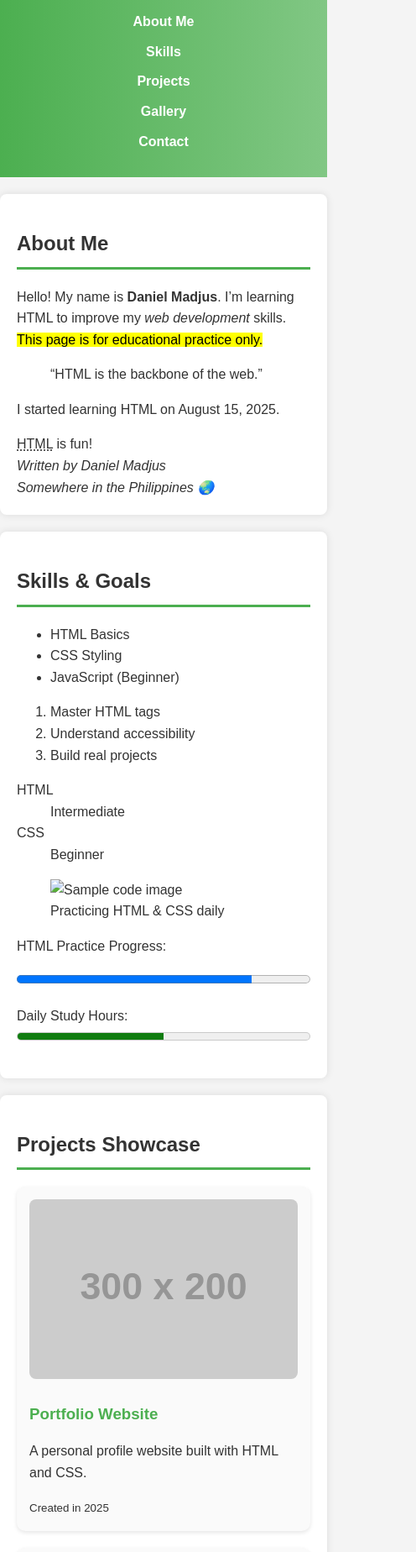
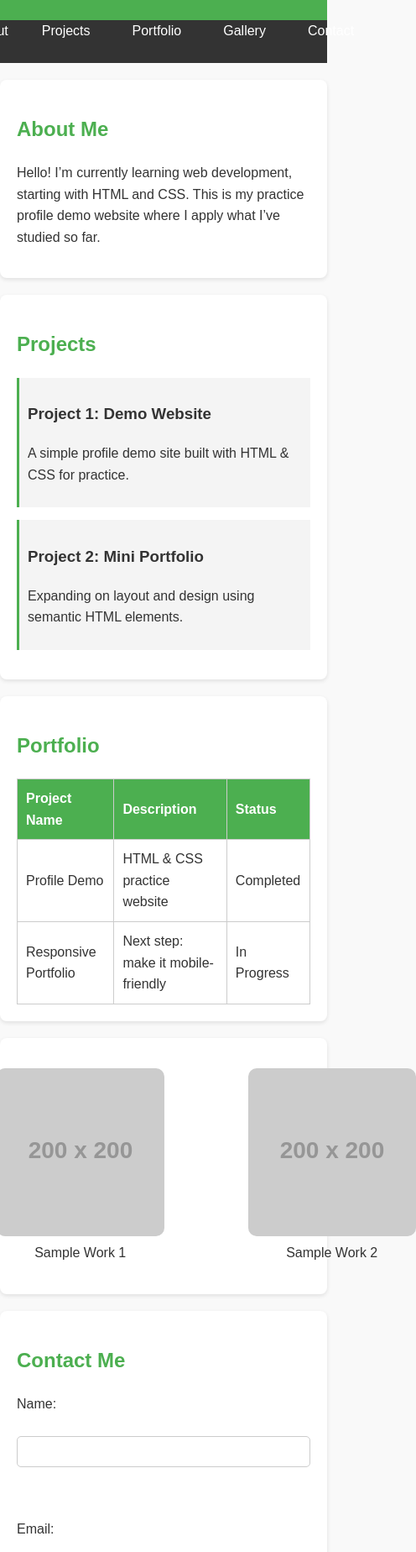
Before and after one commit to cmdanx404/Frontend-Practice, a plain HTML site: page index.html in a window 390 px wide. Shown: the part 152-2000 px from the top of the page at 84% size, 496 px wide, since content can reach past the window. Drawn offline with Linux system fonts and the light colour scheme; placeholder pictures from the web are drawn by us.

Commit message:
Add files via upload

```diff
--- a/index.html
+++ b/index.html
@@ -3,182 +3,106 @@
 <head>
     <meta charset="UTF-8">
     <meta name="viewport" content="width=device-width, initial-scale=1.0">
-    <meta name="description" content="My Personal Learning Portfolio for HTML practice">
-    <title>Daniel's Learning Portfolio</title>
+    <title>My Profile Demo</title>
     <link rel="stylesheet" href="style.css">
 </head>
 <body>
+    <!-- Header Section -->
+    <header>
+        <h1>Welcome to My Profile</h1>
+        <p>A practice portfolio website using HTML & CSS</p>
+    </header>
 
-<header class="site-header">
-    <h1>Daniel's Learning Portfolio</h1>
-    <nav class="navbar" aria-label="Main Navigation">
-        <a href="#about">About Me</a>
-        <a href="#skills">Skills</a>
-        <a href="#projects">Projects</a>
-        <a href="#gallery">Gallery</a>
-        <a href="#contact">Contact</a>
+    <!-- Navigation -->
+    <nav>
+        <ul>
+            <li><a href="#about">About Me</a></li>
+            <li><a href="#projects">Projects</a></li>
+            <li><a href="#portfolio">Portfolio</a></li>
+            <li><a href="#gallery">Gallery</a></li>
+            <li><a href="#contact">Contact</a></li>
+        </ul>
     </nav>
-</header>
 
-<main>
     <!-- About Me Section -->
-    <section id="about" class="content-section">
+    <section id="about">
         <h2>About Me</h2>
-        <p>Hello! My name is <strong>Daniel Madjus</strong>. I’m learning HTML to improve my <em>web development</em> skills.
-           <mark>This page is for educational practice only.</mark></p>
-        <blockquote cite="https://developer.mozilla.org">
-            “HTML is the backbone of the web.”
-        </blockquote>
-        <p>I started learning HTML on <time datetime="2025-08-15">August 15, 2025</time>.</p>
-        <abbr title="HyperText Markup Language">HTML</abbr> is fun!
-        <address>
-            Written by Daniel Madjus <br>
-            Somewhere in the Philippines 🌏
-        </address>
-    </section>
-
-    <!-- Skills Section -->
-    <section id="skills" class="content-section">
-        <h2>Skills & Goals</h2>
-        <ul>
-            <li>HTML Basics</li>
-            <li>CSS Styling</li>
-            <li>JavaScript (Beginner)</li>
-        </ul>
-        <ol>
-            <li>Master HTML tags</li>
-            <li>Understand accessibility</li>
-            <li>Build real projects</li>
-        </ol>
-        <dl>
-            <dt>HTML</dt><dd>Intermediate</dd>
-            <dt>CSS</dt><dd>Beginner</dd>
-        </dl>
-
-        <figure>
-            <img src="assets/images/code-sample.png" alt="Sample code image">
-            <figcaption>Practicing HTML & CSS daily</figcaption>
-        </figure>
-
-        <p>HTML Practice Progress:</p>
-        <progress value="80" max="100">80%</progress>
-        <p>Daily Study Hours: <meter value="2.5" min="0" max="5">2.5 hours</meter></p>
+        <p>Hello! I’m currently learning web development, starting with HTML and CSS.
+           This is my practice profile demo website where I apply what I’ve studied so far.</p>
     </section>
 
     <!-- Projects Section -->
-    <section id="projects" class="content-section">
-        <h2>Projects Showcase</h2>
-        <div class="projects">
-            <article class="project-card">
-                <img src="https://via.placeholder.com/300x200" alt="Project 1">
-                <h3>Portfolio Website</h3>
-                <p>A personal profile website built with HTML and CSS.</p>
-                <footer><small>Created in 2025</small></footer>
-            </article>
-            <article class="project-card">
-                <img src="https://via.placeholder.com/300x200" alt="Project 2">
-                <h3>Quiz App (Python)</h3>
-                <p>A Python quiz app with multiple-choice questions and a timer.</p>
-            </article>
-            <article class="project-card">
-                <img src="https://via.placeholder.com/300x200" alt="Project 3">
-                <h3>To-Do List (FastAPI)</h3>
-                <p>A task manager built with FastAPI backend and HTML front-end.</p>
-            </article>
-        </div>
+    <section id="projects">
+        <h2>Projects</h2>
+        <article>
+            <h3>Project 1: Demo Website</h3>
+            <p>A simple profile demo site built with HTML & CSS for practice.</p>
+        </article>
+        <article>
+            <h3>Project 2: Mini Portfolio</h3>
+            <p>Expanding on layout and design using semantic HTML elements.</p>
+        </article>
+    </section>
+
+    <!-- Portfolio Section -->
+    <section id="portfolio">
+        <h2>Portfolio</h2>
+        <table>
+            <thead>
+                <tr>
+                    <th>Project Name</th>
+                    <th>Description</th>
+                    <th>Status</th>
+                </tr>
+            </thead>
+            <tbody>
+                <tr>
+                    <td>Profile Demo</td>
+                    <td>HTML & CSS practice website</td>
+                    <td>Completed</td>
+                </tr>
+                <tr>
+                    <td>Responsive Portfolio</td>
+                    <td>Next step: make it mobile-friendly</td>
+                    <td>In Progress</td>
+                </tr>
+            </tbody>
+        </table>
     </section>
 
     <!-- Gallery Section -->
-    <section id="gallery" class="content-section">
+    <section id="gallery">
         <h2>Gallery</h2>
         <figure>
-            <img src="https://via.placeholder.com/400x250" alt="Placeholder profile picture">
-            <figcaption>My placeholder profile picture</figcaption>
+            <img src="https://via.placeholder.com/200" alt="Sample image">
+            <figcaption>Sample Work 1</figcaption>
         </figure>
-        <video width="100%" controls>
-            <source src="assets/media/sample-video.mp4" type="video/mp4">
-            Your browser does not support video.
-        </video>
-        <audio controls>
-            <source src="assets/media/sample-audio.mp3" type="audio/mpeg">
-            Your browser does not support audio.
-        </audio>
+        <figure>
+            <img src="https://via.placeholder.com/200" alt="Sample image">
+            <figcaption>Sample Work 2</figcaption>
+        </figure>
     </section>
 
-    <!-- Aside Section -->
-    <aside class="sidebar">
-        <h2>Quick Info</h2>
-        <details>
-            <summary>Fun Fact</summary>
-            I can code for 4 hours straight when learning something exciting!
-        </details>
-        <p><kbd>Ctrl</kbd> + <kbd>S</kbd> = Save</p>
-    </aside>
+    <!-- Contact Section -->
+    <section id="contact">
+        <h2>Contact Me</h2>
+        <form>
+            <label for="name">Name:</label><br>
+            <input type="text" id="name" name="name" required><br><br>
 
-    <!-- Contact Form -->
-    <section id="contact" class="content-section">
-        <h2>Contact Me</h2>
-        <form action="#" method="post">
-            <fieldset>
-                <legend>Send a Message</legend>
-                <label for="name">Name:</label>
-                <input type="text" id="name" name="name" placeholder="Your full name" required>
+            <label for="email">Email:</label><br>
+            <input type="email" id="email" name="email" required><br><br>
 
-                <label for="email">Email:</label>
-                <input type="email" id="email" name="email" placeholder="example@email.com" required>
+            <label for="message">Message:</label><br>
+            <textarea id="message" name="message" rows="4" required></textarea><br><br>
 
-                <label for="website">Website:</label>
-                <input type="url" id="website" name="website" placeholder="https://example.com">
-
-                <label for="message">Message:</label>
-                <textarea id="message" name="message"></textarea>
-
-                <label for="topic">Topic:</label>
-                <select id="topic" name="topic">
-                    <option value="html">HTML</option>
-                    <option value="css">CSS</option>
-                    <option value="js">JavaScript</option>
-                </select>
-
-                <label>
-                    <input type="checkbox" name="subscribe"> Subscribe to newsletter
-                </label>
-
-                <button type="submit">Submit</button>
-            </fieldset>
+            <button type="submit">Send</button>
         </form>
     </section>
 
-    <!-- Table Section -->
-    <section class="content-section">
-        <h2>HTML Tags Reference Table</h2>
-        <table>
-            <caption>Common HTML Tags</caption>
-            <thead>
-                <tr>
-                    <th>Tag</th>
-                    <th>Purpose</th>
-                </tr>
-            </thead>
-            <tbody>
-                <tr><td>&lt;p&gt;</td><td>Paragraph</td></tr>
-                <tr><td>&lt;h1&gt; - &lt;h6&gt;</td><td>Headings</td></tr>
-                <tr><td>&lt;a&gt;</td><td>Link</td></tr>
-                <tr><td>&lt;img&gt;</td><td>Image</td></tr>
-                <tr><td>&lt;video&gt;</td><td>Embed Video</td></tr>
-                <tr><td>&lt;audio&gt;</td><td>Embed Audio</td></tr>
-                <tr><td>&lt;form&gt;</td><td>Forms & Input</td></tr>
-            </tbody>
-            <tfoot>
-                <tr><td colspan="2">End of Table</td></tr>
-            </tfoot>
-        </table>
-    </section>
-</main>
-
-<footer class="site-footer">
-    <p>&copy; 2025 Daniel's Practice Site | Built with 💚 for learning</p>
-</footer>
-
+    <!-- Footer -->
+    <footer>
+        <p>&copy; 2025 My Profile Demo | Made with ❤️ while learning HTML & CSS</p>
+    </footer>
 </body>
 </html>
--- a/style.css
+++ b/style.css
@@ -1,155 +1,122 @@
-/* General Reset */
+/* General Styles */
 body {
     font-family: Arial, sans-serif;
-    line-height: 1.6;
     margin: 0;
     padding: 0;
-    background: #f4f4f4;
+    line-height: 1.6;
+    background-color: #f9f9f9;
     color: #333;
 }
 
 /* Header */
-.site-header {
-    background: linear-gradient(90deg, #4CAF50, #81C784);
+header {
+    background: #4CAF50;
     color: white;
     padding: 20px;
     text-align: center;
 }
 
-.navbar a {
+/* Navigation */
+nav ul {
+    list-style: none;
+    padding: 0;
+    margin: 0;
+    display: flex;
+    justify-content: center;
+    background: #333;
+}
+nav ul li {
+    margin: 0 15px;
+}
+nav ul li a {
     color: white;
-    margin: 0 15px;
     text-decoration: none;
-    font-weight: bold;
+    padding: 10px;
+}
+nav ul li a:hover {
+    background: #4CAF50;
+    border-radius: 5px;
 }
 
-.navbar a:hover {
-    text-decoration: underline;
+/* Sections */
+section {
+    padding: 20px;
+    margin: 20px auto;
+    max-width: 900px;
+    background: white;
+    border-radius: 8px;
+    box-shadow: 0 2px 5px rgba(0,0,0,0.1);
 }
-
-/* Content Sections */
-.content-section {
-    max-width: 1000px;
-    margin: 20px auto;
-    padding: 20px;
-    background: white;
-    box-shadow: 0 0 10px rgba(0,0,0,0.1);
-    border-radius: 8px;
-}
-
-h2 {
-    border-bottom: 3px solid #4CAF50;
-    padding-bottom: 8px;
-    margin-bottom: 20px;
+section h2 {
+    color: #4CAF50;
 }
 
 /* Projects */
-.projects {
-    display: grid;
-    grid-template-columns: repeat(auto-fit, minmax(250px, 1fr));
-    gap: 20px;
+article {
+    margin-bottom: 15px;
+    padding: 10px;
+    border-left: 3px solid #4CAF50;
+    background: #f4f4f4;
 }
 
-.project-card {
-    background: #fafafa;
-    padding: 15px;
-    border-radius: 10px;
-    box-shadow: 0 2px 5px rgba(0,0,0,0.1);
-    transition: transform 0.2s ease-in-out;
-}
-
-.project-card:hover {
-    transform: translateY(-5px);
-}
-
-.project-card img {
-    width: 100%;
-    border-radius: 8px;
-    margin-bottom: 10px;
-}
-
-.project-card h3 {
-    margin: 10px 0;
-    color: #4CAF50;
-}
-
-/* Tables */
+/* Portfolio Table */
 table {
     width: 100%;
     border-collapse: collapse;
     margin-top: 15px;
 }
-
 table, th, td {
-    border: 1px solid #ddd;
+    border: 1px solid #ccc;
+}
+th, td {
     padding: 10px;
+    text-align: left;
 }
-
 th {
     background: #4CAF50;
     color: white;
 }
 
-/* Forms */
-form {
-    background: #f9f9f9;
-    padding: 15px;
-    border-radius: 8px;
+/* Gallery */
+#gallery {
+    display: flex;
+    gap: 20px;
+    justify-content: center;
+}
+figure {
+    text-align: center;
+}
+figure img {
+    width: 200px;
+    border-radius: 10px;
 }
 
-input, textarea, select, button {
-    width: 100%;
+/* Contact Form */
+form {
+    display: flex;
+    flex-direction: column;
+}
+input, textarea, button {
     padding: 10px;
-    margin: 8px 0;
+    margin-bottom: 10px;
     border: 1px solid #ccc;
     border-radius: 5px;
 }
-
 button {
     background: #4CAF50;
     color: white;
     border: none;
     cursor: pointer;
 }
-
 button:hover {
-    background: #388E3C;
-}
-
-/* Sidebar */
-.sidebar {
-    background: #E8F5E9;
-    padding: 15px;
-    border-left: 4px solid #4CAF50;
-    margin: 20px auto;
-    border-radius: 5px;
-    max-width: 800px;
+    background: #45a049;
 }
 
 /* Footer */
-.site-footer {
+footer {
     text-align: center;
+    padding: 15px;
+    margin-top: 20px;
     background: #333;
     color: white;
-    padding: 15px;
-    margin-top: 20px;
 }
-
-/* Progress & Meter */
-progress, meter {
-    width: 100%;
-    height: 20px;
-}
-
-/* Responsive Nav */
-@media (max-width: 600px) {
-    .navbar a {
-        display: block;
-        margin: 10px 0;
-    }
-}
-
-/* Smooth scroll */
-html {
-    scroll-behavior: smooth;
-}
```
